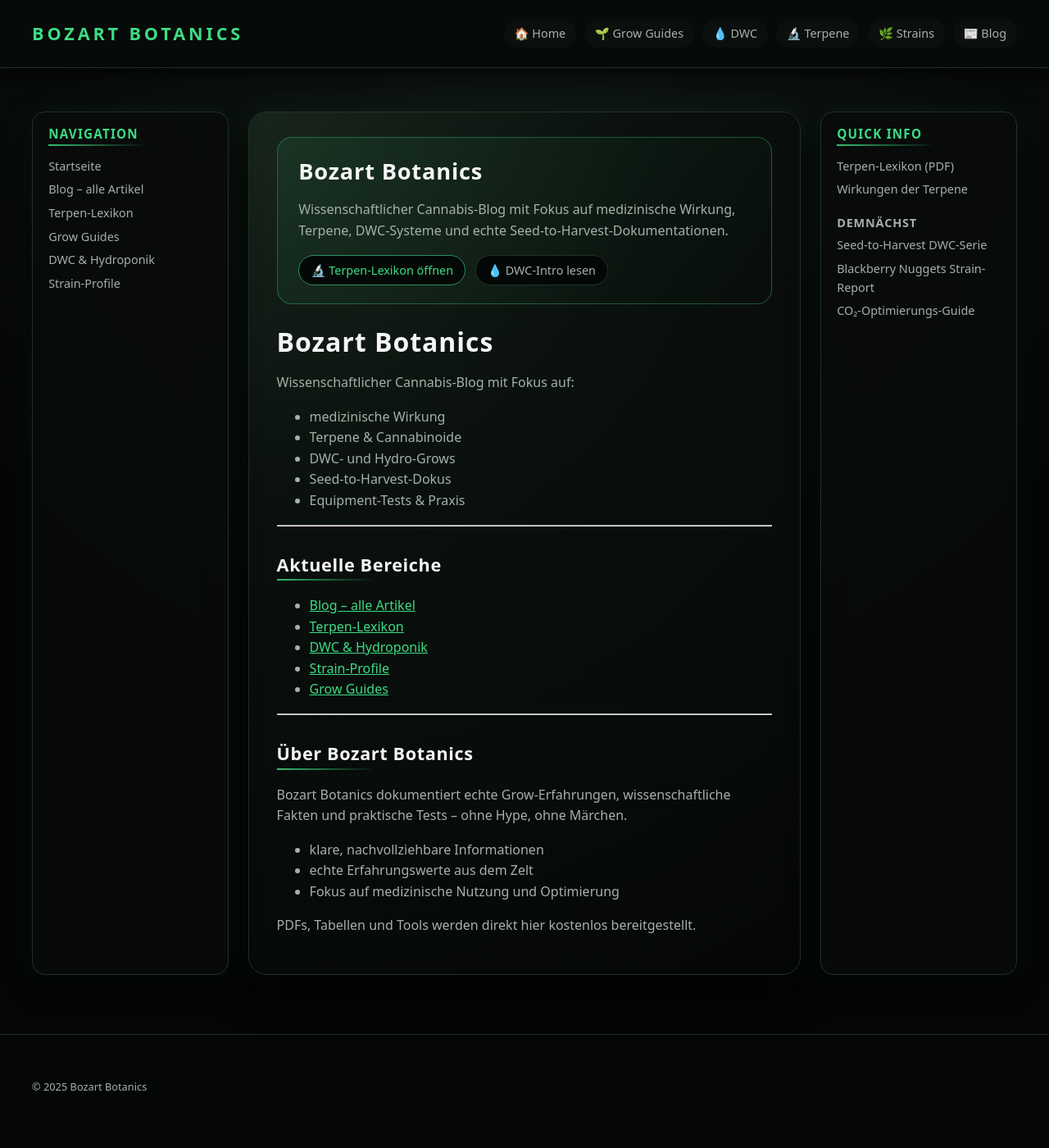
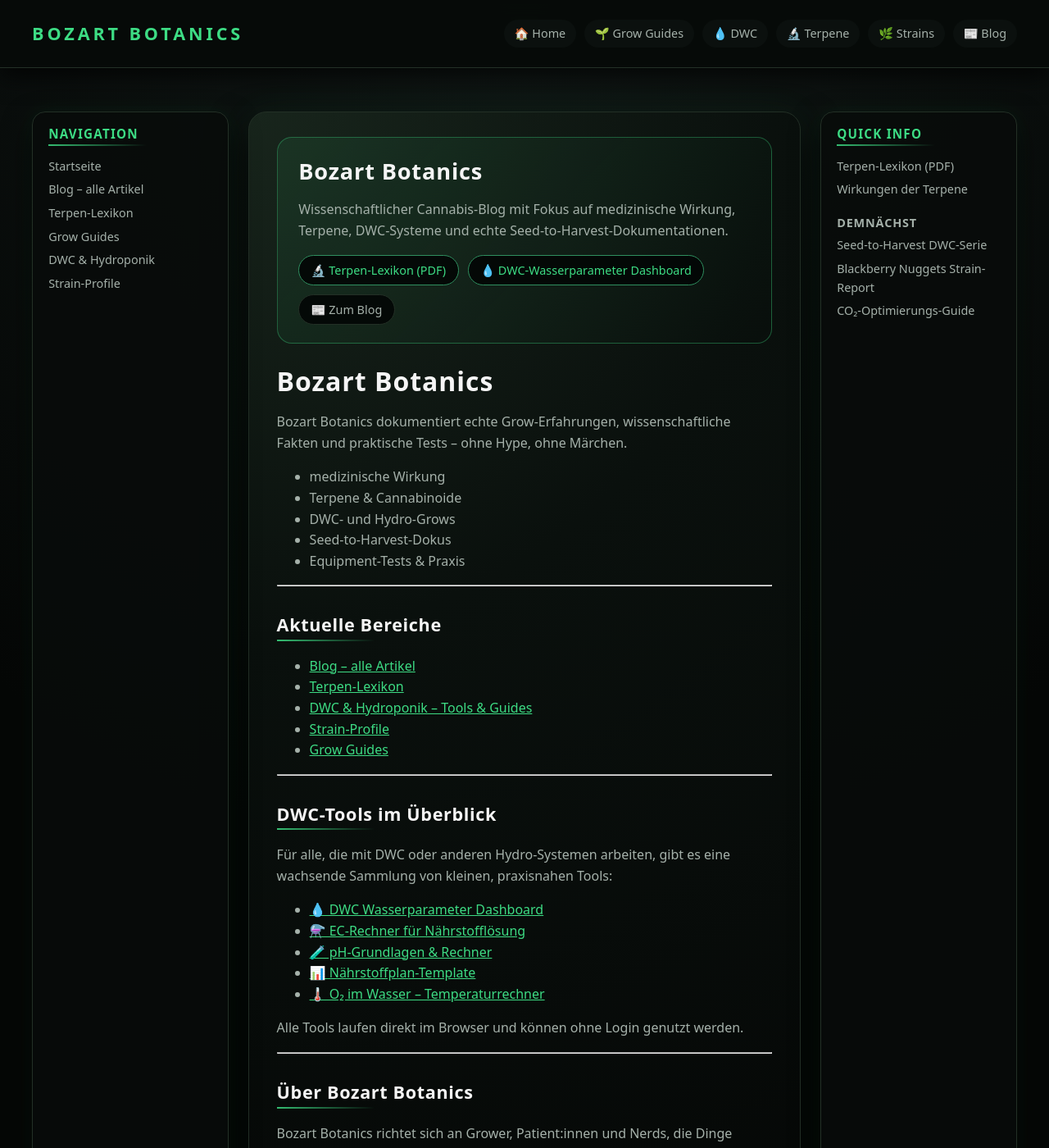
Before and after one commit to bozart-army/bozart-botanics, a Jekyll site: the page built from index.md, in a window 1280 px wide and 1400 px high. Shown: the whole window at 82% size. Built offline with Jekyll 4.4.1, drawn with Linux system fonts in a browser that asks for light colours; some of the changed text lies outside the part shown.

Commit message:
Revise index.md with new content and resources
Updated content and links for Bozart Botanics website.

```diff
--- a/index.md
+++ b/index.md
@@ -1,24 +1,32 @@
 ---
 layout: default
 title: Bozart Botanics
-sidebar: home
 ---
 
 <div class="hero">
   <h1 class="hero-title">Bozart Botanics</h1>
   <p class="hero-subtitle">
-    Wissenschaftlicher Cannabis-Blog mit Fokus auf medizinische Wirkung, Terpene,
-    DWC-Systeme und echte Seed-to-Harvest-Dokumentationen.
+    Wissenschaftlicher Cannabis-Blog mit Fokus auf medizinische Wirkung,
+    Terpene, DWC-Systeme und echte Seed-to-Harvest-Dokumentationen.
   </p>
+
   <div class="hero-actions">
-    <a class="hero-button" href="{{ '/terpene/' | relative_url }}">🔬 Terpen-Lexikon öffnen</a>
-    <a class="hero-button secondary" href="{{ '/dwc/' | relative_url }}">💧 DWC-Intro lesen</a>
+    <a class="hero-button" href="/bozart-botanics/assets/terpene_lexikon.pdf">
+      🔬 Terpen-Lexikon (PDF)
+    </a>
+    <a class="hero-button" href="/bozart-botanics/dwc/dashboard/">
+      💧 DWC-Wasserparameter Dashboard
+    </a>
+    <a class="hero-button secondary" href="/bozart-botanics/blog/">
+      📰 Zum Blog
+    </a>
   </div>
 </div>
 
 # Bozart Botanics
 
-Wissenschaftlicher Cannabis-Blog mit Fokus auf:
+Bozart Botanics dokumentiert echte Grow-Erfahrungen, wissenschaftliche
+Fakten und praktische Tests – ohne Hype, ohne Märchen.
 
 - medizinische Wirkung
 - Terpene & Cannabinoide
@@ -32,19 +40,33 @@ Wissenschaftlicher Cannabis-Blog mit Fokus auf:
 
 - [Blog – alle Artikel](/bozart-botanics/blog/)
 - [Terpen-Lexikon](/bozart-botanics/terpene/)
-- [DWC & Hydroponik](/bozart-botanics/dwc/)
+- [DWC & Hydroponik – Tools & Guides](/bozart-botanics/dwc/)
 - [Strain-Profile](/bozart-botanics/strains/)
 - [Grow Guides](/bozart-botanics/grow/)
 
 ---
 
+## DWC-Tools im Überblick
+
+Für alle, die mit DWC oder anderen Hydro-Systemen arbeiten, gibt es eine
+wachsende Sammlung von kleinen, praxisnahen Tools:
+
+- [💧 DWC Wasserparameter Dashboard](/bozart-botanics/dwc/dashboard/)
+- [⚗️ EC-Rechner für Nährstofflösung](/bozart-botanics/dwc/ec-rechner/)
+- [🧪 pH-Grundlagen & Rechner](/bozart-botanics/dwc/ph-tool/)
+- [📊 Nährstoffplan-Template](/bozart-botanics/dwc/naehrstoffplan/)
+- [🌡️ O₂ im Wasser – Temperaturrechner](/bozart-botanics/dwc/o2-tool/)
+
+Alle Tools laufen direkt im Browser und können ohne Login genutzt werden.
+
+---
+
 ## Über Bozart Botanics
 
-Bozart Botanics dokumentiert echte Grow-Erfahrungen, wissenschaftliche Fakten
-und praktische Tests – ohne Hype, ohne Märchen.
+Bozart Botanics richtet sich an Grower, Patient:innen und Nerds, die
+Dinge verstehen wollen – nicht glauben.
 
 - klare, nachvollziehbare Informationen
 - echte Erfahrungswerte aus dem Zelt
 - Fokus auf medizinische Nutzung und Optimierung
-
-PDFs, Tabellen und Tools werden direkt hier kostenlos bereitgestellt.
+- PDFs, Tabellen und Tools werden direkt hier kostenlos bereitgestellt.
```
